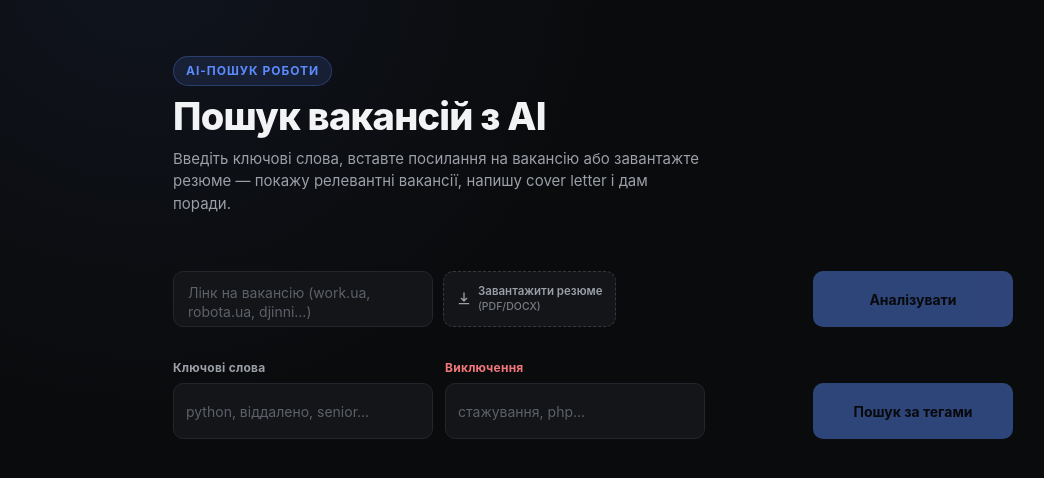
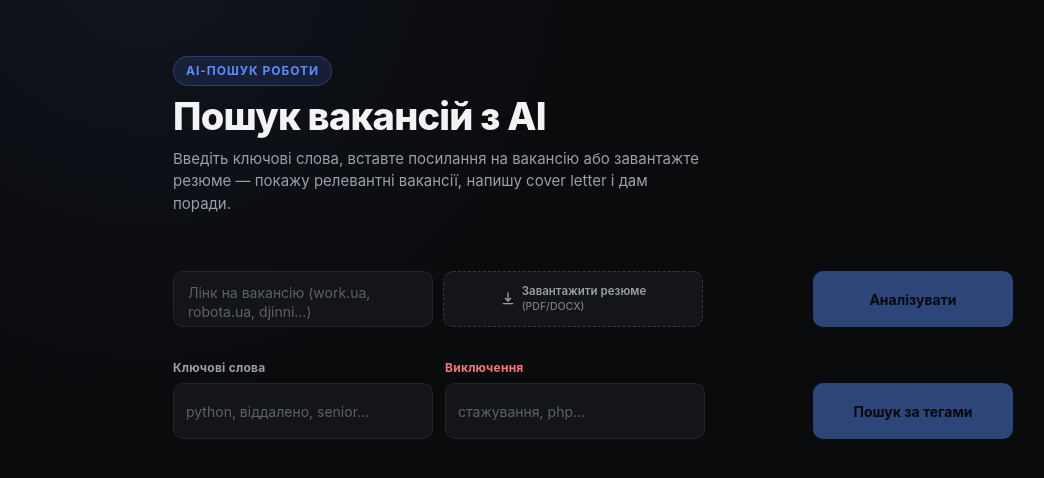
Before and after one commit to beskorsa/ua_jobs_web_copy, a Next.js app: page / in a window 1280 px wide. Shown: the top 478 px of the page, without its empty margins (47-1091 px from the left). Built offline with nearby package versions, Linux system fonts and the light colour scheme.

Commit message:
fix: кнопка загрузки резюме — та же фиксированная ширина, что у всех полей

```diff
--- a/src/app/globals.css
+++ b/src/app/globals.css
@@ -130,7 +130,12 @@ a {
 }
 
 .search-form .upload-button {
-  flex: 0 0 auto;
+  /* Та сама ширина, що й у всіх полів вводу (--field-width) — інакше на
+     вузьких екранах, де кнопка й тег-інпут нижче опиняються кожен на
+     своєму рядку (flex-wrap), різниця в ширині одразу впадає в очі. */
+  flex: 0 0 var(--field-width);
+  width: var(--field-width);
+  justify-content: center;
 }
 
 /* "Знайти" притискаємо до правого краю рядка — той самий X, де стоїть
```
